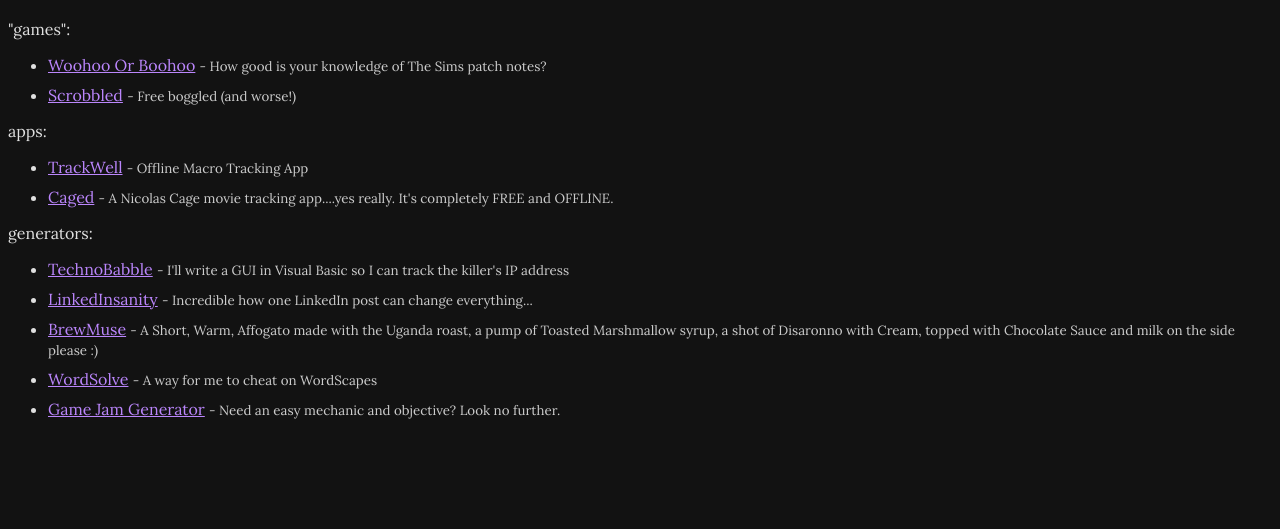
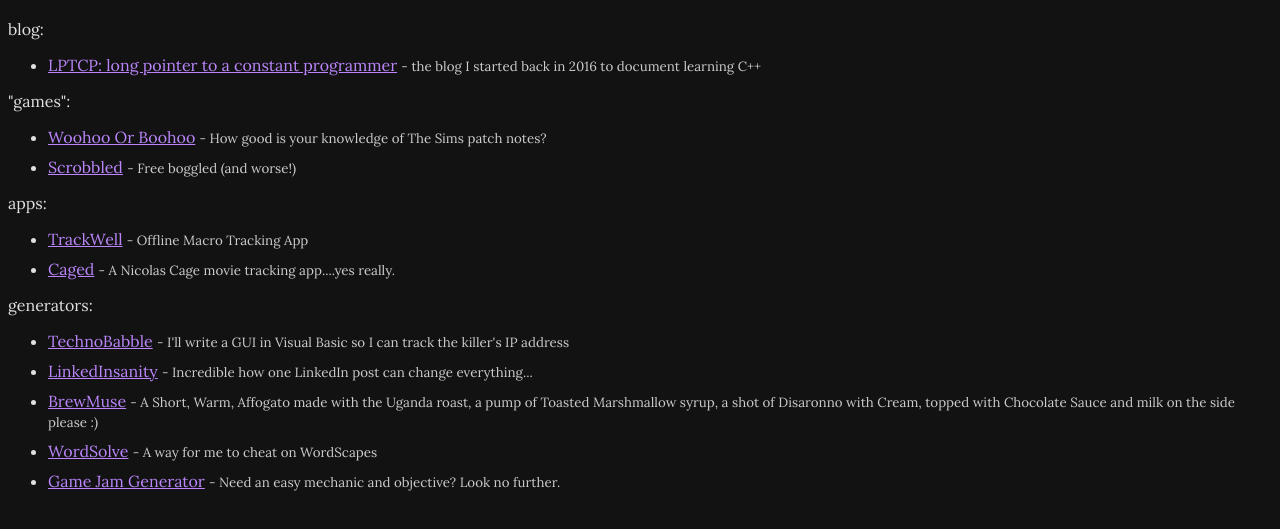
Before and after one commit to l-paz91/l-paz91.github.io, a plain HTML site: page index.html in a window 1280 px wide. Shown: the part 65-594 px from the top of the page. Drawn offline with Linux system fonts and the light colour scheme.

Commit message:
update main index

```diff
--- a/index.html
+++ b/index.html
@@ -8,6 +8,13 @@
 </head>
 <body>
     <h1>long's playground</h1>
+    <p>blog:</p>
+    <ul>
+        <li>
+            <a href="https://lptcp.blogspot.com/">LPTCP: long pointer to a constant programmer</a>
+            <span> - the blog I started back in 2016 to document learning C++</span>
+        </li>
+    </ul>
     <p>"games":</p>
     <ul>
         <li>
@@ -27,7 +34,7 @@
         </li>
         <li>
             <a href="https://l-paz91.github.io/Caged/index.html">Caged</a>
-            <span> - A Nicolas Cage movie tracking app....yes really. It's completely FREE and OFFLINE.</span>
+            <span> - A Nicolas Cage movie tracking app....yes really.</span>
         </li>
     </ul>
     <p>generators:</p>
```
